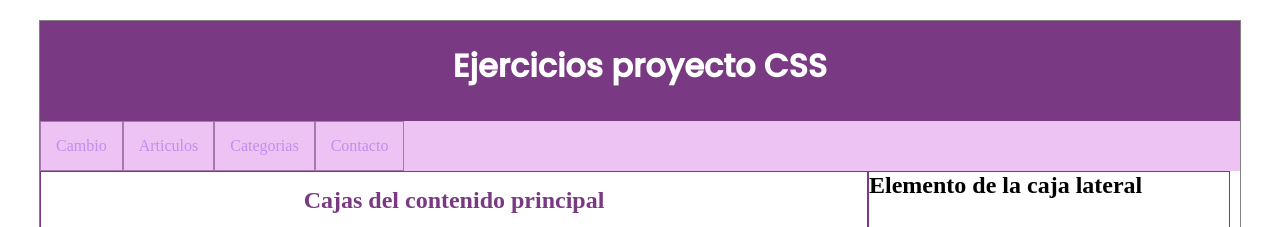
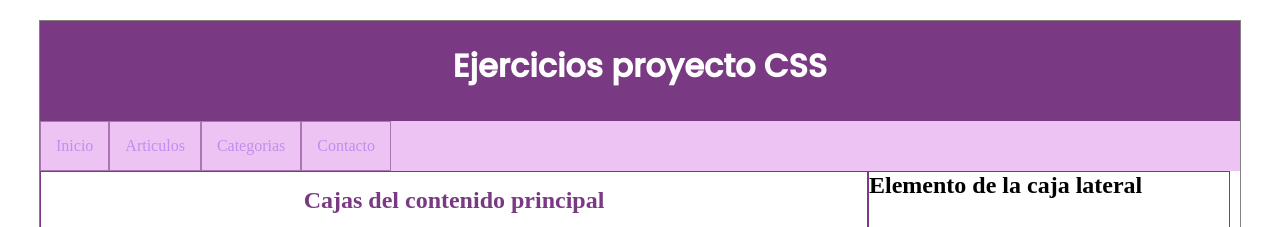
Before and after one commit to MelissaDp98/ejercicios-css, a plain HTML site: page Ejercicios proyecto.html in a window 1280 px wide. Shown: the top 227 px of the page. Drawn offline with Linux system fonts and the light colour scheme.

Commit message:
update line

```diff
--- a/Ejercicios proyecto.html
+++ b/Ejercicios proyecto.html
@@ -16,7 +16,7 @@
     <nav id="menu">
 
         <ul>
-            <li><a href="">Cambio</a></li>
+            <li><a href="">Inicio</a></li>
             <li><a href="">Articulos</a></li>
             <li><a href="">Categorias</a></li>
             <li><a href="">Contacto</a></li>
```
